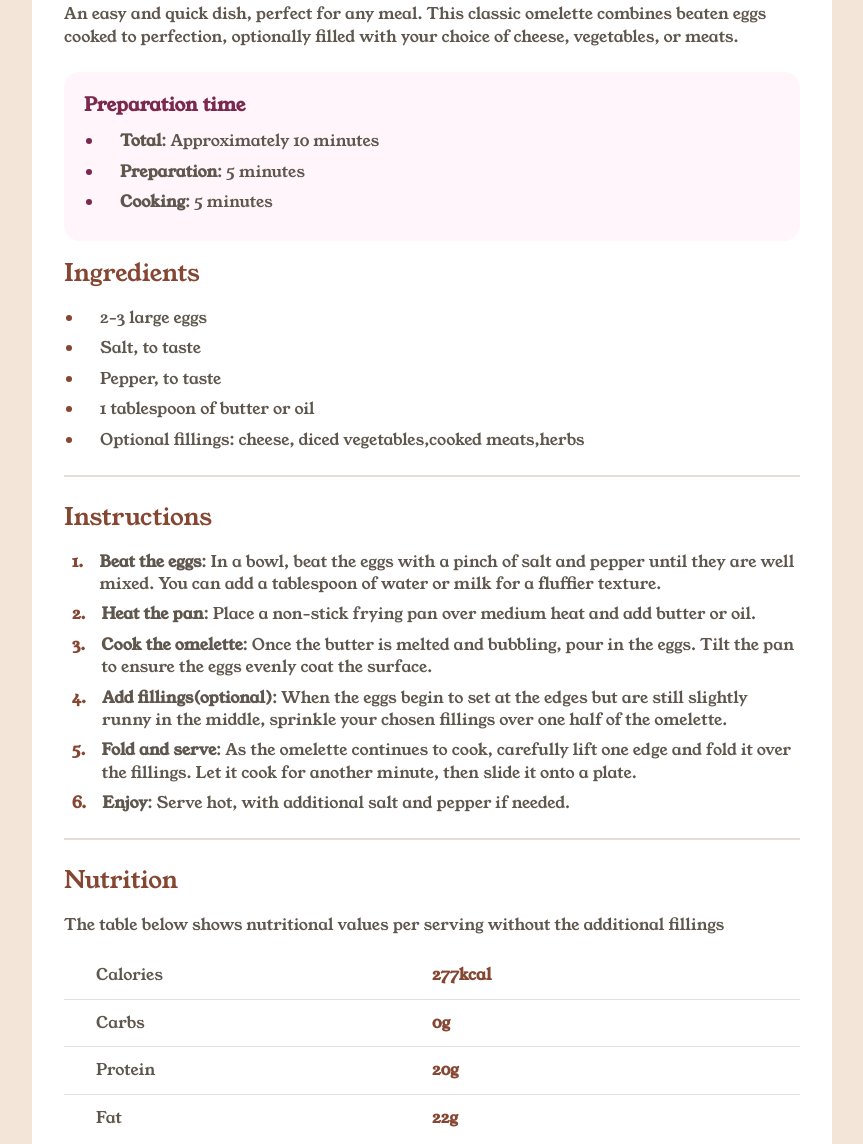
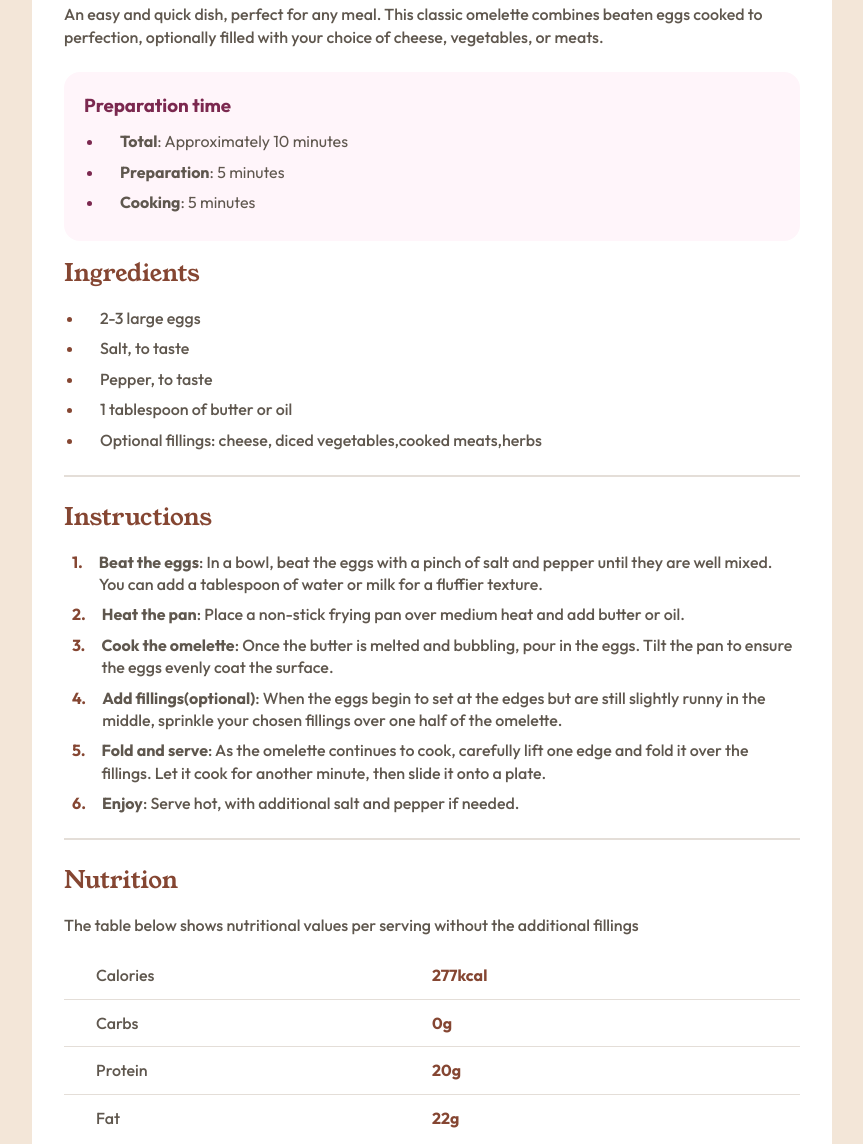
Before and after one commit to SachinMehra-SM/app-recipe, a plain HTML site: page index.html in a window 1280 px wide. Shown: the part 516-1660 px from the top of the page, without its empty margins (208-1071 px from the left). Drawn offline with Linux system fonts and the light colour scheme.

Commit message:
add the new font style

```diff
--- a/style.css
+++ b/style.css
@@ -17,14 +17,19 @@
 }
 
 @font-face {
+    font-family:"young-serif" ;
+    src: url(/assets/fonts/young-serif/YoungSerif-Regular.ttf);
+
+}
+@font-face {
     font-family:"outfit" ;
-    src: url(/assets/fonts/young-serif/YoungSerif-Regular.ttf);
+    src: url(/assets/fonts/outfit/Outfit-VariableFont_wght.ttf);
 }
 
 body{
     background-color: var(--eggshell);
     color:var(--wenge-brown);
-    font-family:'outfit','sans-serif';
+
     line-height: 1.4;
     display:grid;
     place-content: center;
@@ -36,7 +41,7 @@ img{
 }
 
 h1, h2{
-    font-family: 'outfit''serif';
+    font-family:"young-serif" ;
     font-weight: 400;
 }
 
@@ -106,12 +111,16 @@ hr{
 
 .description{
     margin: 1.5rem 0;
+    font-family:"outfit" ;
+    font-weight: 500;
+
 }
 
 .recipe-prep-time{
     background-color: var(--rose-white);
     padding: 1.25rem;
     border-radius: 1rem;
+    font-family:"outfit" ;
 }
 
 .recipe-prep-time h3{
@@ -121,11 +130,22 @@ hr{
 
 .recipe-prep-time ul li::marker{
     color:var(--dark-raspberry);
+    font-weight: 500;
+}
+
+.ingredients{
+    font-family:"outfit" ;
+
 }
 
 
 .ingredients li span{
-    font-weight: initial;
+    font-weight: 500;
+}
+
+.instructions{
+    font-family:"outfit" ;
+    font-weight: 500;
 }
 
 .instructions .item{
@@ -142,6 +162,11 @@ hr{
 
 .instructions .item p span{
     font-weight: 700;
+}
+
+.nutrition_step p {
+    font-family:"outfit" ;
+    font-weight: 500;
 }
 
 .nutrition_step .values{
```
